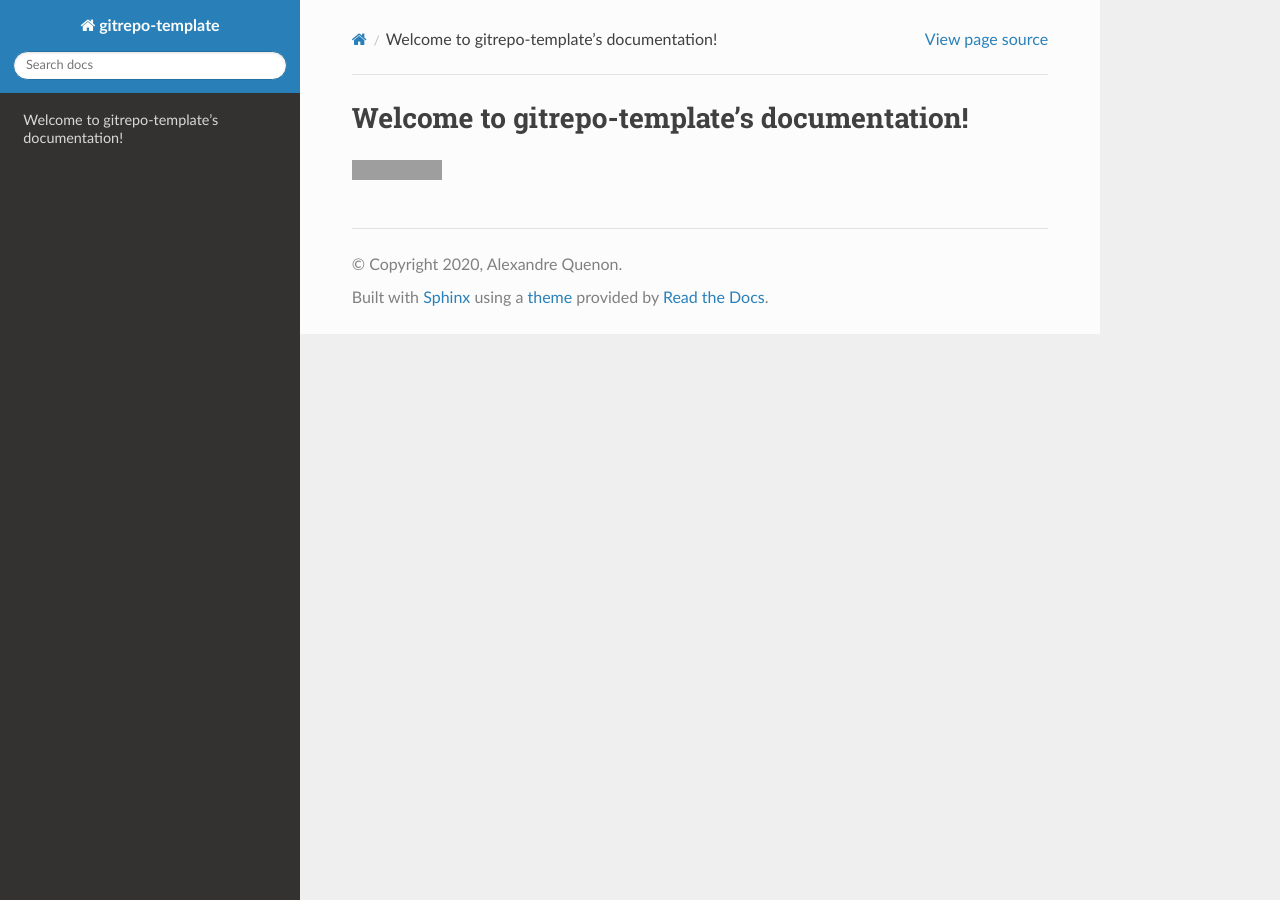
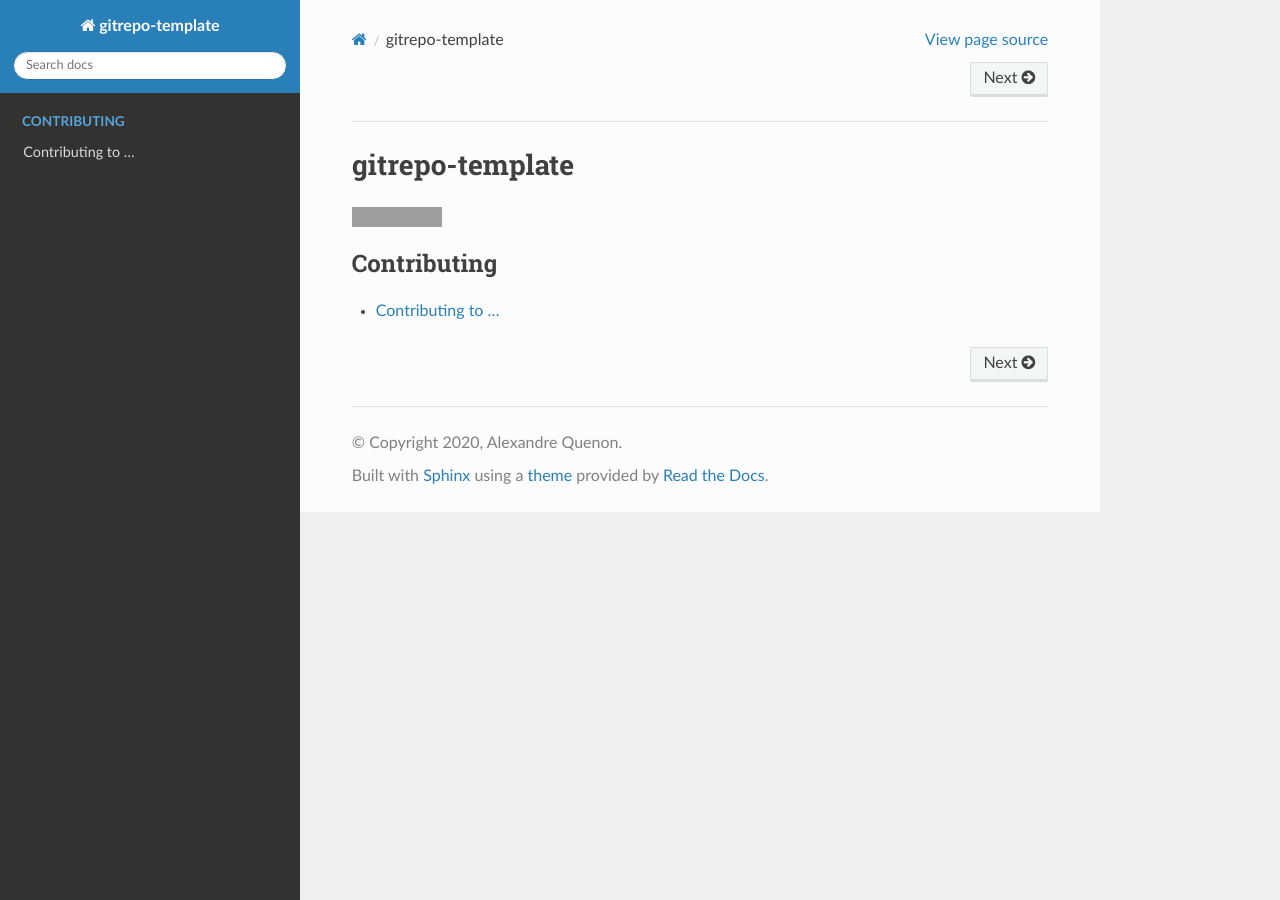
Before and after one commit to Arkh42/gitrepo-template, a Sphinx documentation site: the page built from docs/source/index.rst, in a window 1280 px wide. Built offline with Sphinx 7.4.7 and the Read the Docs theme 2.0.0, drawn with Linux system fonts in a browser that asks for light colours; grey boxes are pictures that could not be loaded.

Commit message:
DOC: contributing guidelines.

```diff
--- a/docs/source/index.rst
+++ b/docs/source/index.rst
@@ -4,8 +4,9 @@
    contain the root `toctree` directive.
 
 
-Welcome to gitrepo-template's documentation!
-============================================
+################
+gitrepo-template
+################
 
 
 .. image:: https://readthedocs.org/projects/gitrepo-template/badge/?version=latest
@@ -16,3 +17,9 @@ Welcome to gitrepo-template's documentation!
 .. toctree::
 	:maxdepth: 2
 	:caption: Contents:
+
+.. toctree::
+	:caption: Contributing
+	:maxdepth: 1
+
+	contributing
```
Also changed, not shown: docs/source/contributing.rst (added, +66 -0 lines).
